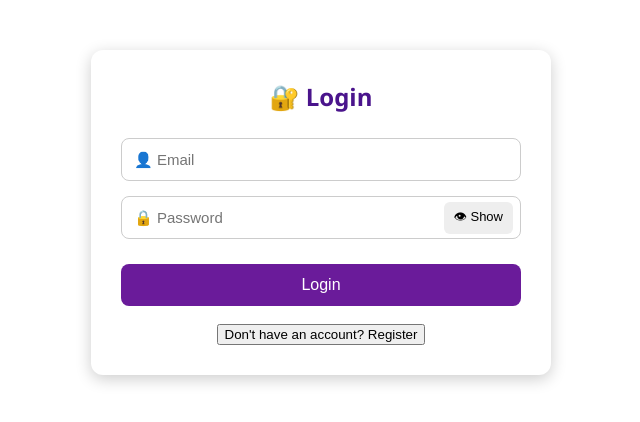
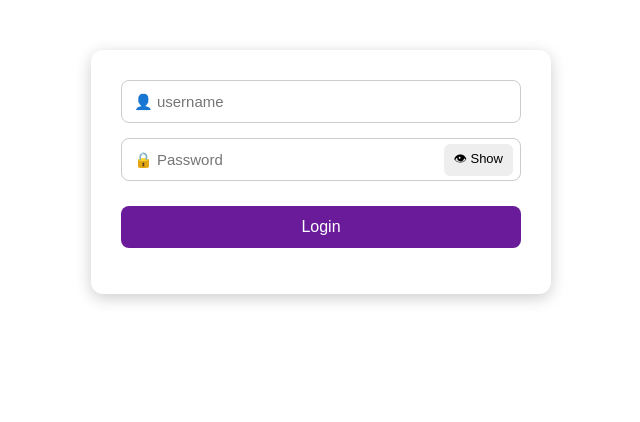
Before and after one commit to PriyankaVerma2307/vercel-frontend, a React (Create React App) app: page / in a window 1280 px wide. Shown: the top 422 px of the page, without its empty margins (319-959 px from the left). Built offline with nearby package versions, Linux system fonts and the light colour scheme.

Commit message:
set login

```diff
--- a/src/components/Login/Login.js
+++ b/src/components/Login/Login.js
@@ -3,32 +3,32 @@ import axios from 'axios';
 import './Login.css';
 
 function Login({ setIsAuthenticated }) {
-  const [email, setEmail] = useState('');
+  const [username, setUsername] = useState('');
   const [password, setPassword] = useState('');
   const [showPassword, setShowPassword] = useState(false);
   const [msg, setMsg] = useState('');
-  const [isRegistering, setIsRegistering] = useState(false); // 🔄 toggle login/register
+  // const [isRegistering, setIsRegistering] = useState(false); // 🔄 toggle login/register
 
-  const handleRegister = async (e) => {
-    e.preventDefault();
-    try {
-      const res = await axios.post('https://vercel-backend-eta-blue.vercel.app/api/register', {
-        email,
-        password
-      });
-      localStorage.setItem('token', res.data.token);
-      setIsAuthenticated(true);
-      setMsg("✅ Registration successful!");
-    } catch (err) {
-      setMsg("❌ " + (err.response?.data?.message || "Registration failed"));
-    }
-  };
+  // const handleRegister = async (e) => {
+  //   e.preventDefault();
+  //   try {
+  //     const res = await axios.post('https://vercel-backend-eta-blue.vercel.app/api/register', {
+  //       email,
+  //       password
+  //     });
+  //     localStorage.setItem('token', res.data.token);
+  //     setIsAuthenticated(true);
+  //     setMsg("✅ Registration successful!");
+  //   } catch (err) {
+  //     setMsg("❌ " + (err.response?.data?.message || "Registration failed"));
+  //   }
+  // };
 
   const handleLogin = async (e) => {
     e.preventDefault();
     try {
       const res = await axios.post('https://vercel-backend-eta-blue.vercel.app/api/login', {
-        email,
+        username,
         password
       });
 
@@ -46,13 +46,12 @@ function Login({ setIsAuthenticated }) {
 
   return (
     <div className="login-container">
-      <h2>{isRegistering ? "📝 Register" : "🔐 Login"}</h2>
-      <form onSubmit={isRegistering ? handleRegister : handleLogin}>
+      <form onSubmit={handleLogin}>
   <input
-          type="email"
-          placeholder="👤 Email"
-          value={email}
-          onChange={(e) => setEmail(e.target.value)}
+    type="text"
+    placeholder="👤 username"
+    value={username}
+    onChange={(e) => setUsername(e.target.value)}
     required
   />
 
@@ -73,19 +72,11 @@ function Login({ setIsAuthenticated }) {
     </button>
   </div>
 
-        <button type="submit">{isRegistering ? "Register" : "Login"}</button>
+  <button type="submit" className="login-btn">Login</button>
 </form>
 
+
       <p className="login-msg">{msg}</p>
-
-      <div className="toggle-form">
-        <button onClick={() => {
-          setIsRegistering(!isRegistering);
-          setMsg('');
-        }}>
-          {isRegistering ? "Already have an account? Login" : "Don't have an account? Register"}
-        </button>
-      </div>
     </div>
   );
 }
```
Lines whose indentation alone changed are shown as unchanged.
